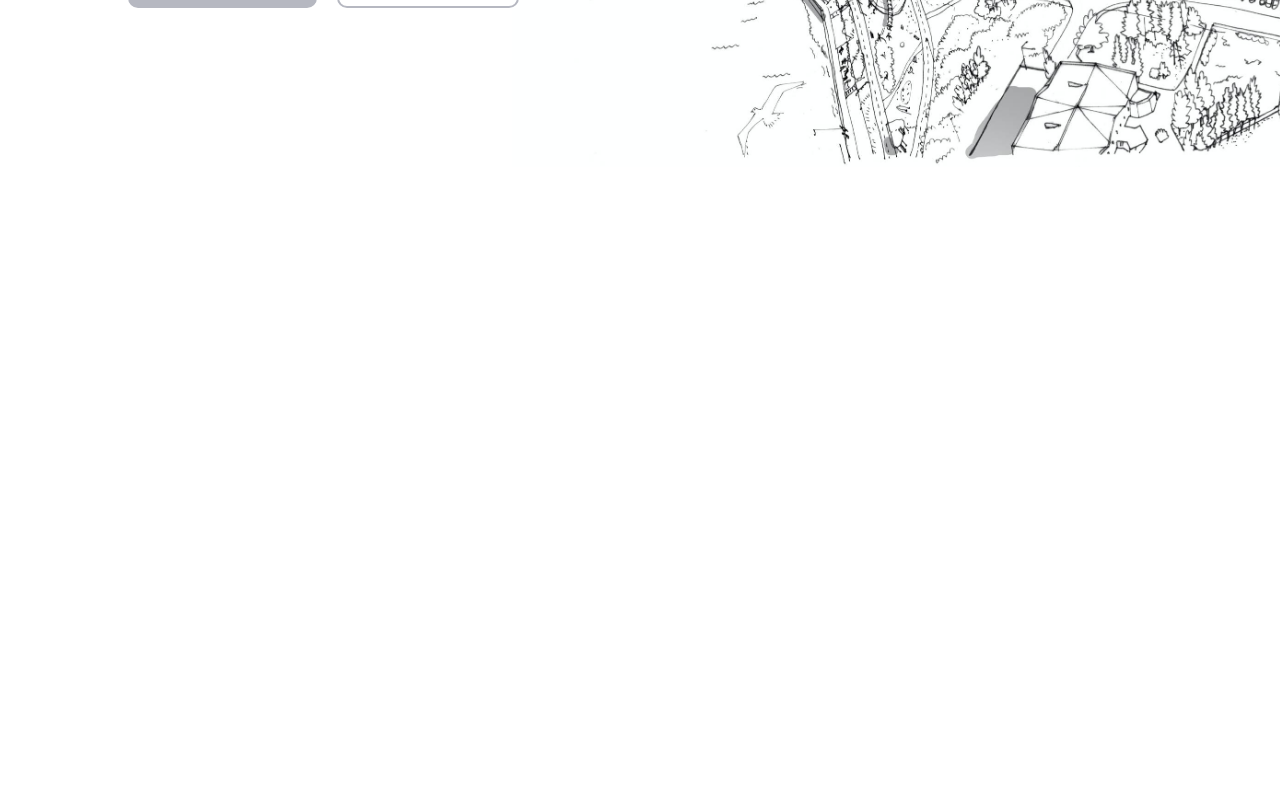
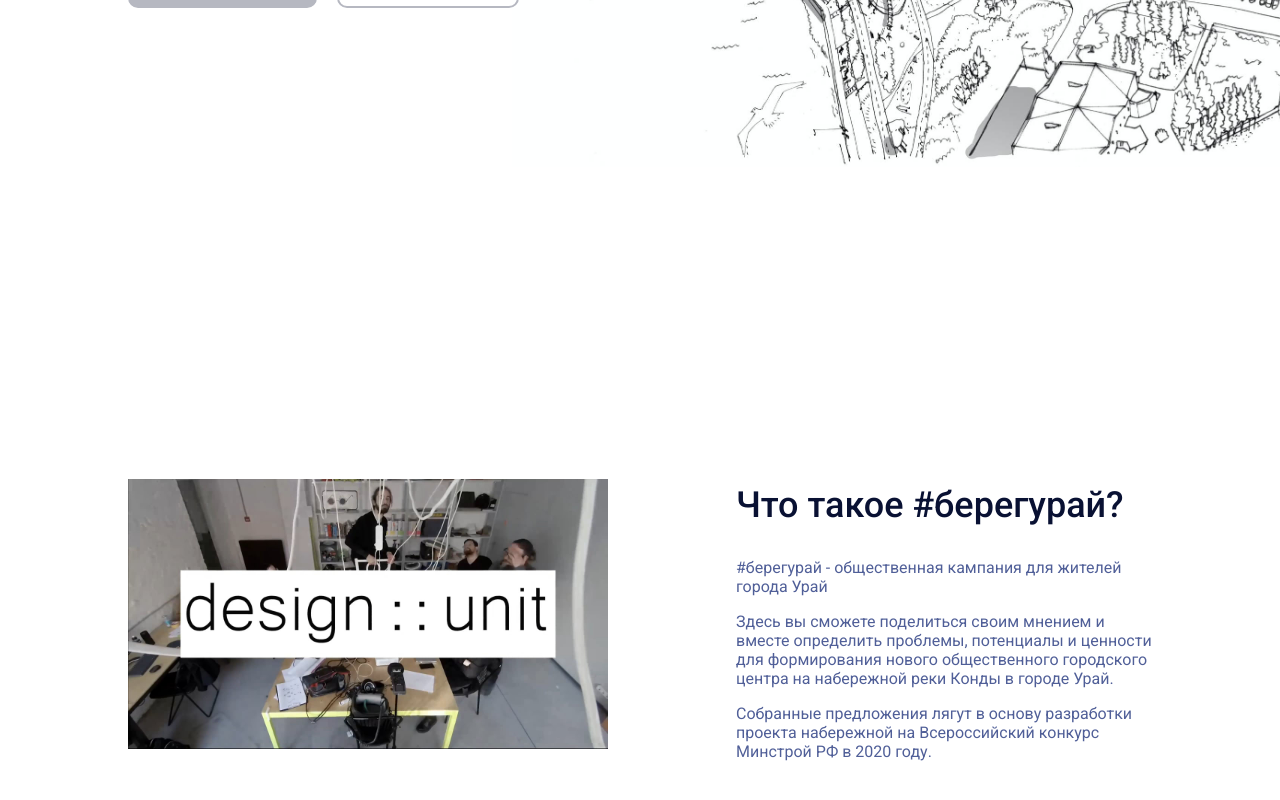
Before and after one commit to designunit/bereguray, a Next.js app: page / in a window 1280 px wide. Shown: the part 586-1386 px from the top of the page. Before the commit the page ends 800 px from the top, so only its background shows below. Built offline with nearby package versions, Linux system fonts and the light colour scheme.

Commit message:
about block

```diff
--- a/src/components/IndexPage/index.module.css
+++ b/src/components/IndexPage/index.module.css
@@ -1,51 +1,23 @@
 .layout {
     --padding: 0 128px;
+}
+
+.layout h2 {
+    font-family: Roboto;
+    font-style: normal;
+    font-weight: 500;
+    font-size: 36px;
+    line-height: 48px;
+
+    color: #091133;
 }
 
 .description {
     color: #505f98;
 }
 
-.hero {
-    width: 100%;
-    height: 100vh;
-
-    background-image: url('/hero.jpg');
-    background-size: cover;
-
-    display: flex;
-    align-items: center;
-    /* justify-content: center; */
-}
-
 .content {
-    /* flex: 1 1 33%; */
-    /* flex: 1; */
-    /* width: 50%; */
-
     padding: 0 128px;
-}
-
-.about {
-    /* margin: 120px 0; */
-    width: 100%;
-
-    display: flex;
-    justify-content: space-evenly;
-}
-
-.about img {
-    width: 400px;
-}
-
-.about .aboutText {
-    width: 500px;
-    min-height: 100%;
-
-    display: flex;
-    flex-direction: column;
-    align-items: flex-start;
-    justify-content: space-between;
 }
 
 .steps {
--- a/src/components/IndexPage/index.tsx
+++ b/src/components/IndexPage/index.tsx
@@ -69,24 +69,39 @@ const IndexPage = () => (
             </div>
         </PageSection>
 
-        {/* <PageSection>
-                    <div className={styles.about}>
-                        <img src='/unit.jpg' />
-                        <div className={styles.aboutText}>
-                            <h3 className={styles.title}>
-                                Что это? и зачем это?
-                            </h3>
-                            <span className={styles.description}>
-                                Lorem ipsum dolor sit amet, consectetuer adipiscing elit. Aenean commodo
-                                ligula eget dolor. Aenean massa. Cum sociis natoque penatibus et magnis
-                                dis parturient montes, nascetur ridiculus
+        <PageSection>
+            <div
+                style={{
+                    display: 'flex',
+                    justifyContent: 'center',
+                    alignContent: 'center'
+                }}
+            >
+                <img src='/unit.jpg'
+                    style={{
+                        minWidth: '480px',
+                        maxWidth: '33%',
+                        objectFit: 'contain',
 
-                                mus. Donec quam felis, ultricies nec, pellentesque eu, pretium quis, sem.
-                                Nulla consequat massa quis enim.
-                            </span>
-                        </div>
-                    </div>
-                </PageSection> */}
+                        marginRight: '128px'
+                    }}
+                />
+                <div style={{maxWidth: '500px'}}>
+                    <h2>
+                        Что такое #берегурай?
+                    </h2>
+                    <p className={styles.description}>
+                        #берегурай - общественная кампания для жителей города Урай
+                    </p>
+                    <p className={styles.description}>
+                        Здесь вы сможете поделиться своим мнением и вместе определить проблемы, потенциалы и ценности для формирования нового общественного городского центра на набережной реки Конды в городе Урай.
+                    </p>
+                    <p className={styles.description}>
+                        Собранные предложения лягут в основу разработки проекта набережной на Всероссийский конкурс Минстрой РФ в 2020 году.
+                    </p>
+                </div>
+            </div>
+        </PageSection>
 
         {/* <PageSection>
                     <div className={styles.steps}>
```
